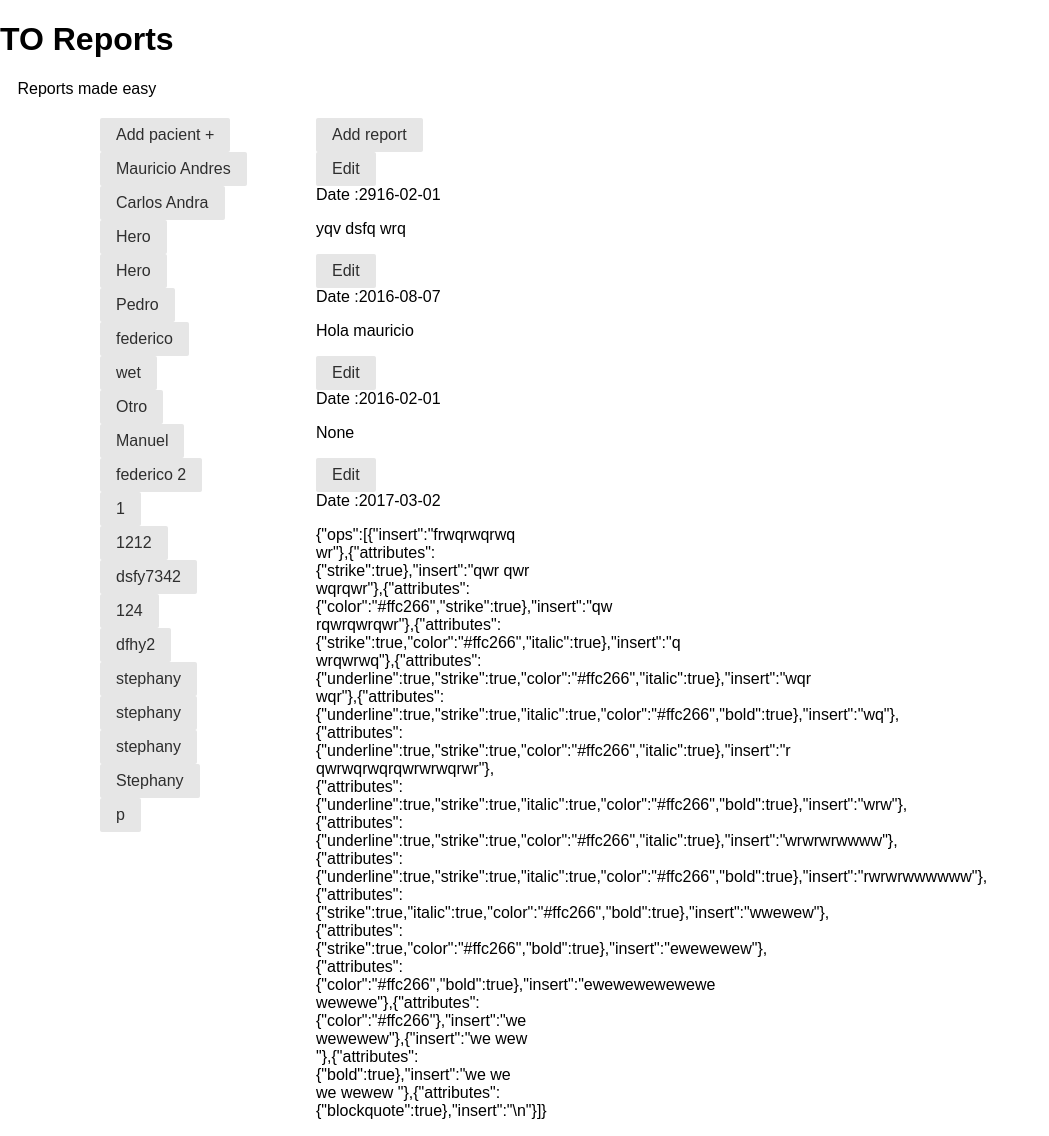
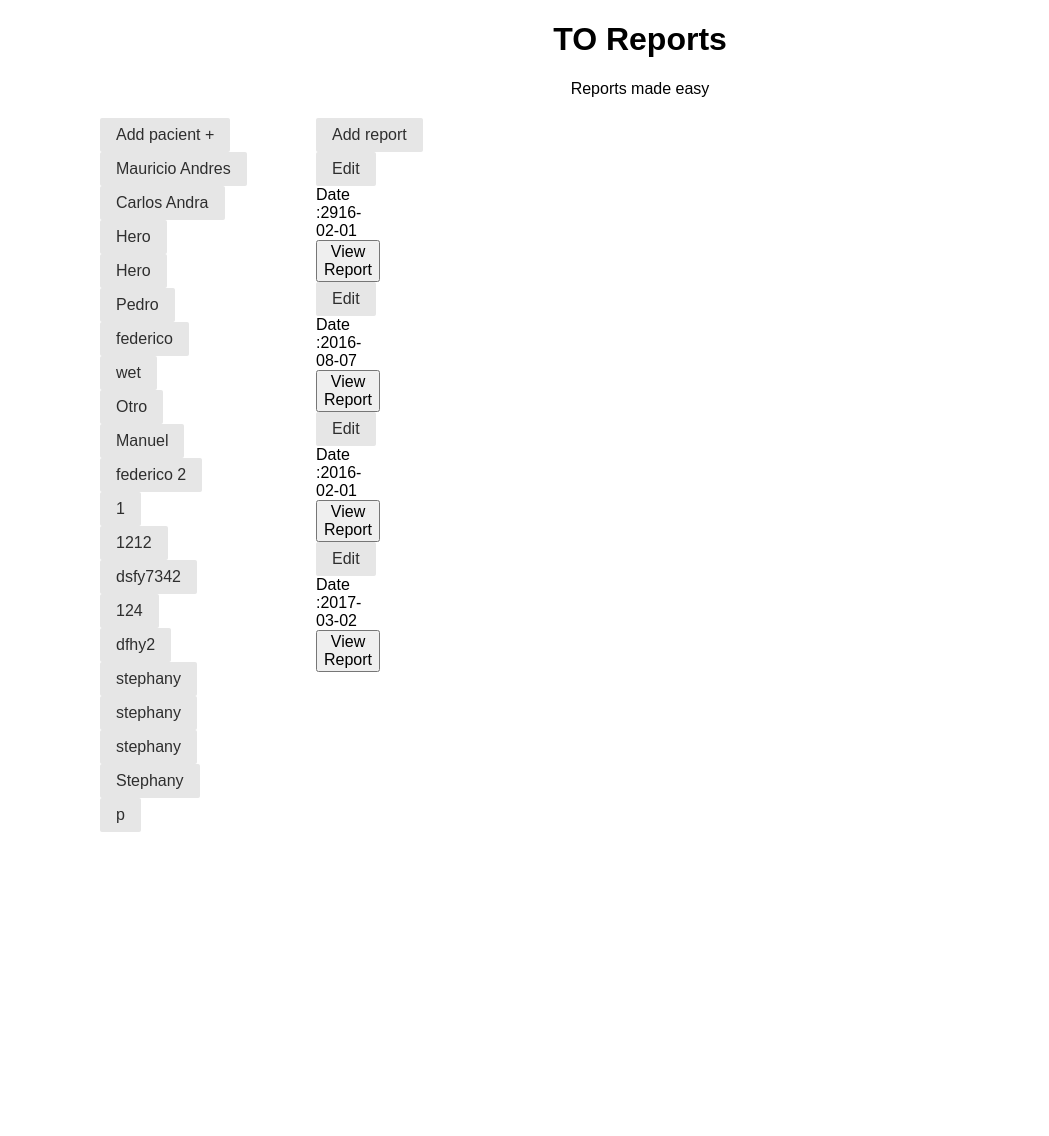
Before and after one commit to mauricio208/portfolio, a Django app: page /toreports/ in a window 1280 px wide, after a click that opens the changed part. Shown: the whole page, without its empty margins (0-1049 px from the left). After the commit the page ends 832 px from the top, so only its background shows below. Run offline with Django 3.2, Linux system fonts and the light colour scheme; data comes from the database, SQL or seed files in the repository; both versions use the stored data as it was after the commit; some libraries are stand-ins or nearby versions.

Commit message:
funcionamiento de quill a media marcha

```diff
--- a/static/js/toreports/base.js
+++ b/static/js/toreports/base.js
@@ -1,3 +1,6 @@
+var editor;
+
+
 function new_pacient () {
 	$np=$('#new_pacient')
 	$np.toggle();
@@ -14,12 +17,17 @@
 function load_reports(id){
  	$.get('ajax_load_reports',"pacient_id="+id)
  		.done(function( data ) {
-    		$('#reports_container').html('');
-			$('#reports_container').append(data);
+			$('#reports_container').html('');
+		 	$('#reports_container').append(data);
 	});
  	$ar=$('#add_report')
 	$ar.show();
 	$ar.attr('onclick', "open_new_report("+id+")");
+}
+
+function show_report(data){
+	n_container = new Quill('#show_report');
+	n_container.setContents(data)
 }
 
 $('#save_pacient').submit(function (event) {
@@ -34,18 +42,19 @@
 
 $('#save_report').submit(function (event) {
 	event.preventDefault();
+	$("#report").val(JSON.stringify(editor.getContents()));
   	var $form = $( this );
  	$.post('ajax_save_report', $form.serialize() )
  		.done(function( data ) {
-    		$('#reports_container').append(data)
+			$('#reports_container').append(data);
 			$('#new_pacient').hide();
   		});
 });
 $( document ).ready(function() {
 	var fonts = ['sofia', 'slabo', 'roboto', 'inconsolata', 'ubuntu'];
-    var Font = Quill.import('formats/font');
-    Font.whitelist = fonts;
-    Quill.register(Font, true);
+	var Font = Quill.import('formats/font');
+	Font.whitelist = fonts;
+	Quill.register(Font, true);
 	var options = {
 		 modules: {
 	        // 'formula': true,
@@ -63,6 +72,6 @@
 	      },
 			theme: 'snow'
 		};
-	var editor = new Quill('#report_area', options);
+	editor = new Quill('#report_area', options);
 
 });
--- a/toreports/jinja2/home_toreports.html
+++ b/toreports/jinja2/home_toreports.html
@@ -7,7 +7,7 @@
 	<link href="{{static('css/quill.snow.css')}}" rel="stylesheet">
 	<link href="{{static('css/quill.core.css')}}" rel="stylesheet">
 </head>
-<body class="pure-g">
+<body>
 	<div class="pure-g" style="text-align:center;">
 		<div class="pure-u-1">
 			<h1>TO Reports</h1>
@@ -36,7 +36,7 @@
 				{% endfor %}
 			</div>
 		</div>
-		<div class="pure-u-4-5" >
+		<div class="pure-u-1-5" >
 			<div class="pure-u-1-4" id='new_pacient' style="display:none;background-color:white">
 				<form id="save_pacient" method="POST">
 					<input type="hidden" name="csrfmiddlewaretoken" value="{{ csrf_token }}">
@@ -60,14 +60,12 @@
 					<input type="hidden" name="csrfmiddlewaretoken" value="{{ csrf_token }}">
 					<input type="hidden" name="pacient_id" value=''>
 					<label>Date</label>
-					<input type="date" name="date">
+					<input type="text" name="date">
 					<label>Report</label>
 
 					<div id="report_area">
-					  <p>Hello World!</p>
-					  <p>Some initial <strong>bold</strong> text</p>
-					  <p><br></p>
 					</div>
+					<input type="text" id="report" name="report" hidden>
 					<button class="pure-button" >
 						Save new report
 					</button>
@@ -77,6 +75,9 @@
 			<div id="reports_container">
 
 			</div>
+		</div>
+		<div class="pure-u-3-5">
+			<div id="show_report"></div>
 		</div>
 	</div>
 
--- a/toreports/jinja2/report.htm
+++ b/toreports/jinja2/report.htm
@@ -6,8 +6,6 @@
 		<br>
 		<label>Date :</label>{{report.date}}
 		<br>
-		<p>
-			{{report.text}}
-		</p>
+		<button onclick="show_report({{report.text}})"> View Report </button>
 	</div>
 </div>
--- a/toreports/views.py
+++ b/toreports/views.py
@@ -21,6 +21,7 @@
             return HttpResponse(pacient_template)
 
     def ajax_save_report(request):
+        import pudb; pu.db
         data=request.POST
         date=data.get('date')
         text=data.get('report')
```
Also changed, not shown: db.sqlite3.
